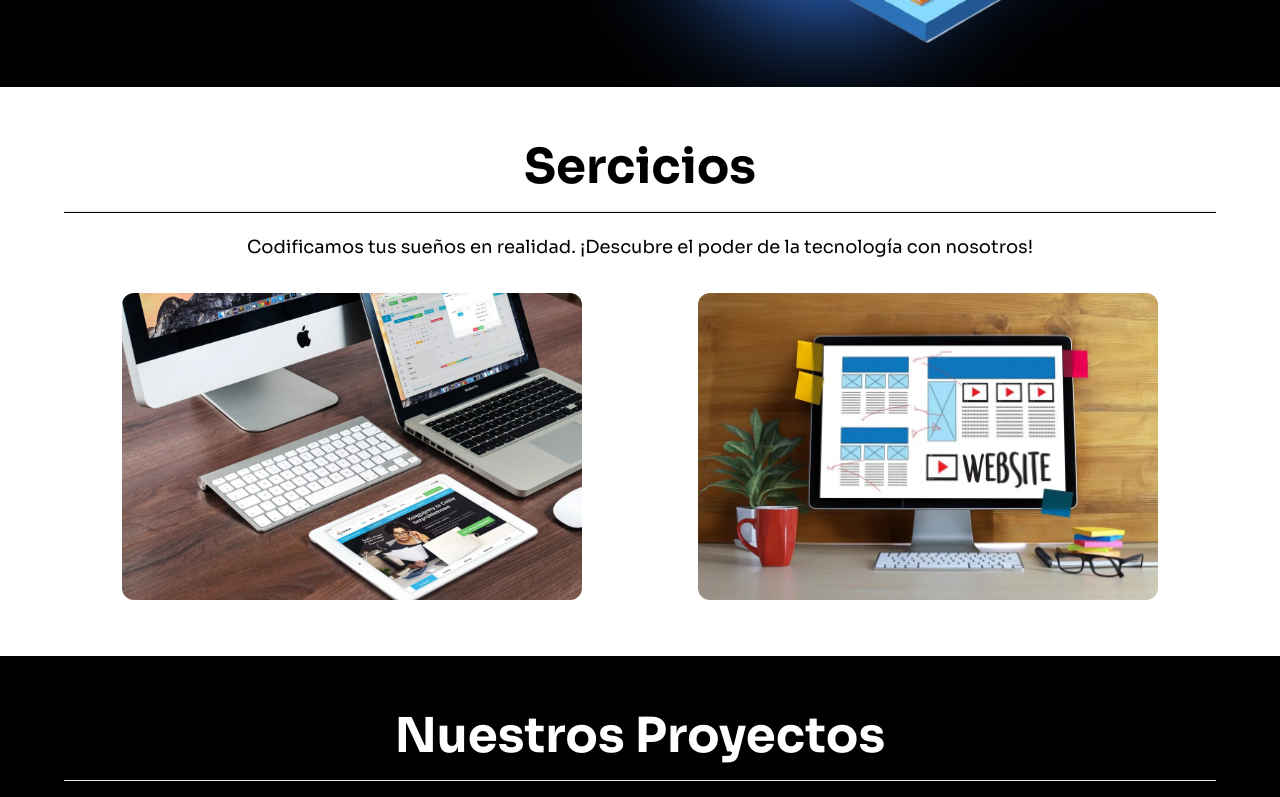
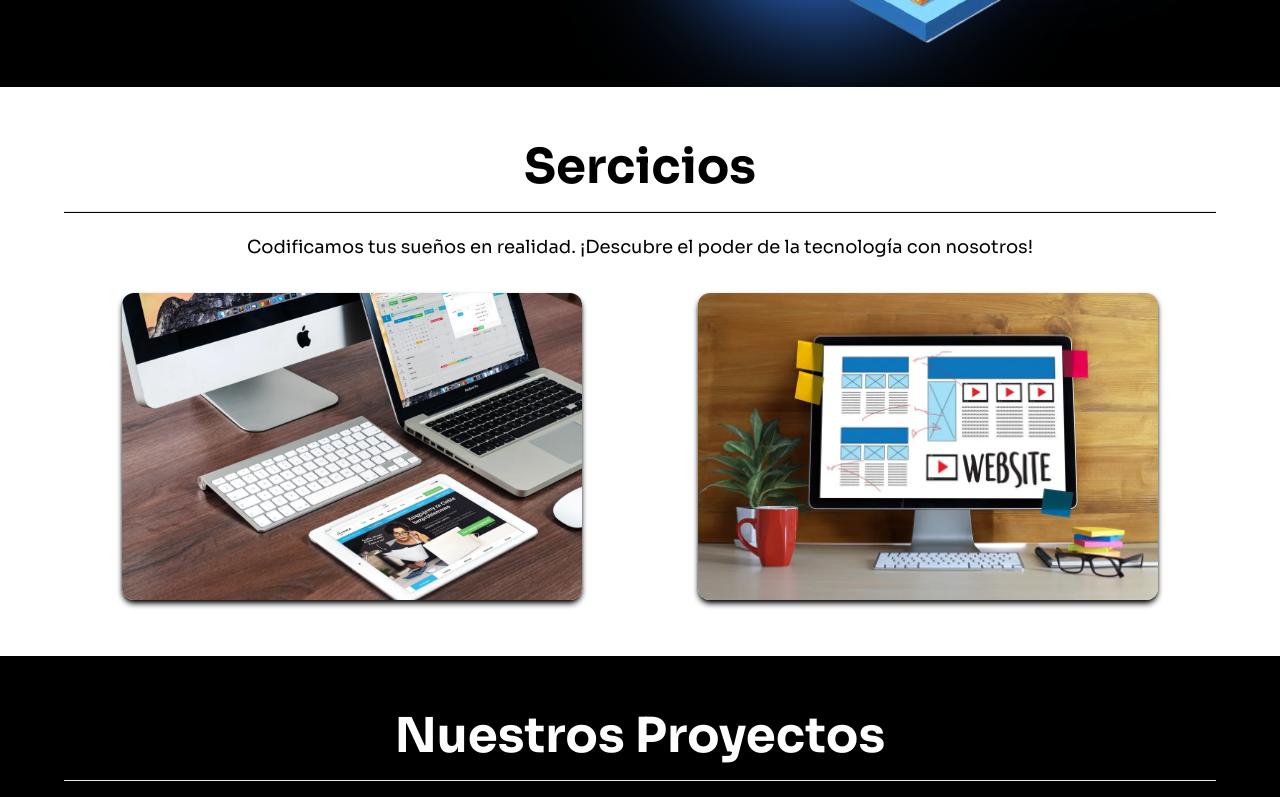
Before and after one commit to jcolavita/portfolio, a Next.js app: page / in a window 1280 px wide. Shown: the part 495-1292 px from the top of the page. Built offline with nearby package versions, Linux system fonts and the light colour scheme.

Commit message:
add shadow to services card

```diff
--- a/src/app/components/sections/servicesSection/services.jsx
+++ b/src/app/components/sections/servicesSection/services.jsx
@@ -18,7 +18,7 @@ export default function services() {
         con nosotros!
       </p>
       <div className=" flex justify-around">
-        <div className=" group md:w-[40%] w-[45%] bg-white relative rounded-xl flex overflow-hidden hover:scale-105 transition-all ease-in-out duration-200 ">
+        <div className="shadow-md shadow-black group md:w-[40%] w-[45%] bg-white relative rounded-xl flex overflow-hidden hover:scale-105 transition-all ease-in-out duration-200 ">
           <div className="w-full md:h-0 h-full absolute bg-black/70 md:group-hover:h-full transition-all ease-in-out duration-300"></div>
           <Image src={appEscritorio} alt="Aps de escritorio " />
           <div className="flex items-center justify-center absolute left-0 top-0 right-0 bottom-0 m-auto ">
@@ -27,7 +27,7 @@ export default function services() {
             </h3>
           </div>
         </div>
-        <div className=" group md:w-[40%] w-[45%] md:hover:scale-105 transition-all ease-in-out duration-200 bg-white relative rounded-xl flex overflow-hidden ">
+        <div className="shadow-md shadow-black group md:w-[40%] w-[45%] md:hover:scale-105 transition-all ease-in-out duration-200 bg-white relative rounded-xl flex overflow-hidden ">
           <div className="w-full md:h-0 h-full absolute bg-black/70 md:group-hover:h-full transition-all ease-in-out duration-300"></div>
           <Image src={appWeb} alt="Aps de escritorio " />
 
```
